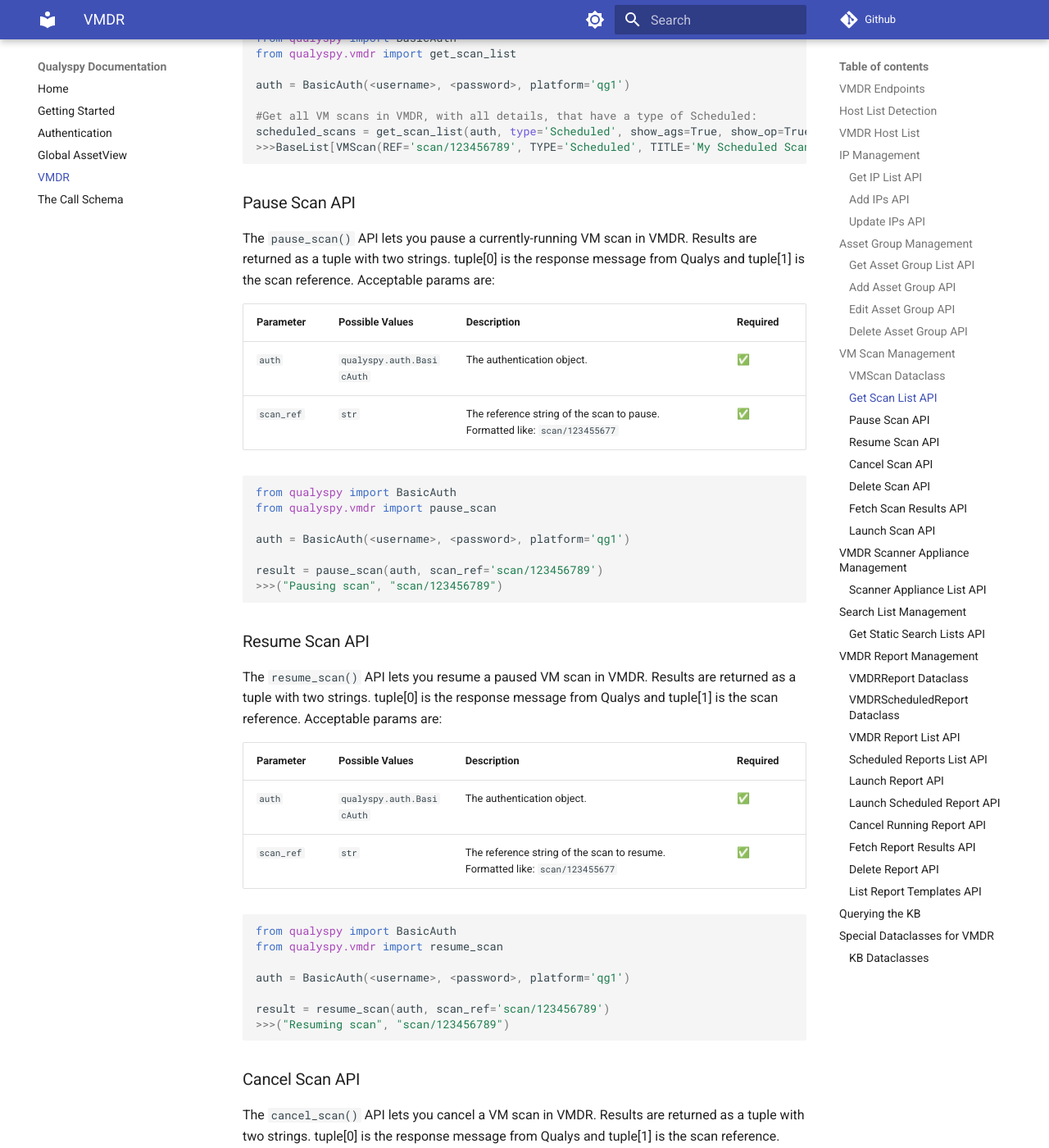
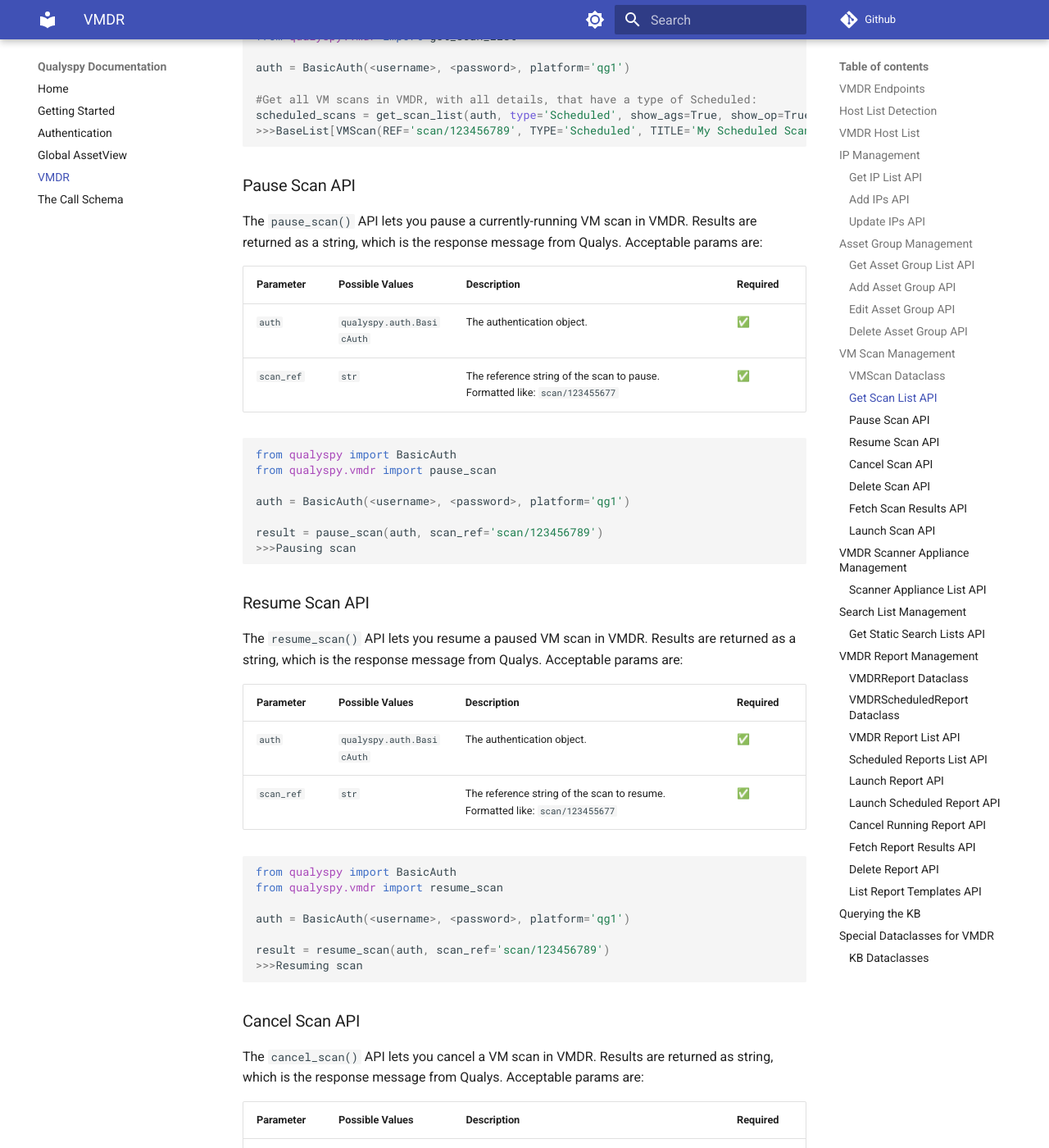
Before and after one commit to 0x41424142/qualysdk, an MkDocs documentation site: the page built from docs/vmdr.md, in a window 1280 px wide and 1400 px high, scrolled down 17028 px. Shown: the whole window at 82% size. Built offline with MkDocs 1.6.1 and Material for MkDocs 9.7.7, drawn with Linux system fonts in a browser that asks for light colours; comment, search, counter and statistics services are not loaded; some of the changed text lies outside the part shown.

Commit message:
Bug fixes

````diff
--- a/docs/vmdr.md
+++ b/docs/vmdr.md
@@ -1,4 +1,5 @@
 # VMDR APIs
+
 VMDR APIs return data on vulnerabilities in your environment as well as from the Qualys KB. It also returns data on assets, IPs/subnets, asset groups, and more.
 
 After running:
@@ -27,7 +28,7 @@
 |```cancel_scan```| Cancel a scan.|
 |```delete_scan```| Delete a scan out of VMDR.|
 |```launch_scan```| Create/launch a new VMDR scan.|
-|```fetch_scan```| Pull the results of a VMDR scan as a tuple. ```tuple[0]``` is a ```pandas.DataFrame``` containing the results and ```tuple[1]``` is the ```scan_ref```.|
+|```fetch_scan```| Pull the results of a VMDR scan as a ```pandas.DataFrame```.|
 |```get_scanner_list```| Pull a list of VMDR scanner appliances.|
 |```get_static_searchlists```| Pull a list of static search lists, according to the ```ids``` parameter.|
 |```get_report_list```| Pull a list of reports.|
@@ -414,7 +415,7 @@
 
 ### Pause Scan API
 
-The ```pause_scan()``` API lets you pause a currently-running VM scan in VMDR. Results are returned as a tuple with two strings. tuple[0] is the response message from Qualys and tuple[1] is the scan reference. Acceptable params are:
+The ```pause_scan()``` API lets you pause a currently-running VM scan in VMDR. Results are returned as a string, which is the response message from Qualys. Acceptable params are:
 
 |Parameter| Possible Values |Description|Required|
 |--|--|--|--|
@@ -428,11 +429,11 @@
 auth = BasicAuth(<username>, <password>, platform='qg1')
 
 result = pause_scan(auth, scan_ref='scan/123456789')
->>>("Pausing scan", "scan/123456789")
+>>>Pausing scan
 ```
 
 ### Resume Scan API
-The ```resume_scan()``` API lets you resume a paused VM scan in VMDR. Results are returned as a tuple with two strings. tuple[0] is the response message from Qualys and tuple[1] is the scan reference. Acceptable params are:
+The ```resume_scan()``` API lets you resume a paused VM scan in VMDR. Results are returned as a string, which is the response message from Qualys. Acceptable params are:
 
 |Parameter| Possible Values |Description|Required|
 |--|--|--|--|
@@ -446,11 +447,11 @@
 auth = BasicAuth(<username>, <password>, platform='qg1')
 
 result = resume_scan(auth, scan_ref='scan/123456789')
->>>("Resuming scan", "scan/123456789")
+>>>Resuming scan
 ```
 
 ### Cancel Scan API
-The ```cancel_scan()``` API lets you cancel a VM scan in VMDR. Results are returned as a tuple with two strings. tuple[0] is the response message from Qualys and tuple[1] is the scan reference. Acceptable params are:
+The ```cancel_scan()``` API lets you cancel a VM scan in VMDR. Results are returned as string, which is the response message from Qualys. Acceptable params are:
 
 |Parameter| Possible Values |Description|Required|
 |--|--|--|--|
@@ -464,11 +465,11 @@
 auth = BasicAuth(<username>, <password>, platform='qg1')
 
 result = cancel_scan(auth, scan_ref='scan/123456789')
->>>("Cancelling scan", "scan/123456789")
+>>>Cancelling scan
 ```
 
 ### Delete Scan API
-The ```delete_scan()``` API lets you delete a VM scan in VMDR. Results are returned as a tuple with two strings. tuple[0] is the response message from Qualys and tuple[1] is the scan reference. Acceptable params are:
+The ```delete_scan()``` API lets you delete a VM scan in VMDR. Results are returned as a string, which is the response message from Qualys. Acceptable params are:
 
 |Parameter| Possible Values |Description|Required|
 |--|--|--|--|
@@ -482,11 +483,11 @@
 auth = BasicAuth(<username>, <password>, platform='qg1')
 
 result = delete_scan(auth, scan_ref='scan/123456789')
->>>("Deleted scan", "scan/123456789")
+>>>Deleted scan
 ```
 
 ### Fetch Scan Results API
-The ```fetch_scan()``` API lets you download the results of a VM scan. Results are returned as a tuple. tuple[0] is the data as a pandas dataframe and tuple[1] is the scan reference. Acceptable params are:
+The ```fetch_scan()``` API lets you download the results of a VM scan. Results are returned as a ```pandas.DataFrame```. Acceptable params are:
 
 |Parameter| Possible Values |Description|Required|
 |--|--|--|--|
@@ -504,7 +505,7 @@
 auth = BasicAuth(<username>, <password>, platform='qg1')
 
 result = fetch_scan(auth, scan_ref='scan/123456789')
->>> (pandas.DataFrame, "scan/123456789")
+>>> pandas.DataFrame
 ```
 
 ### Launch Scan API
--- a/qualyspy/__init__.py
+++ b/qualyspy/__init__.py
@@ -11,6 +11,8 @@
 
 from .vmdr import query_kb, get_host_list, get_hld
 
+from .base.sql import make_engine, sql_upload
+
 
 # surprise!
 __surprise__ = b"\xe2\x9c\xa8\xe2\x9c\xa8\xe2\x9c\xa8 Have a great day!".decode("utf-8")
````
Also changed, not shown: 3 other files.
